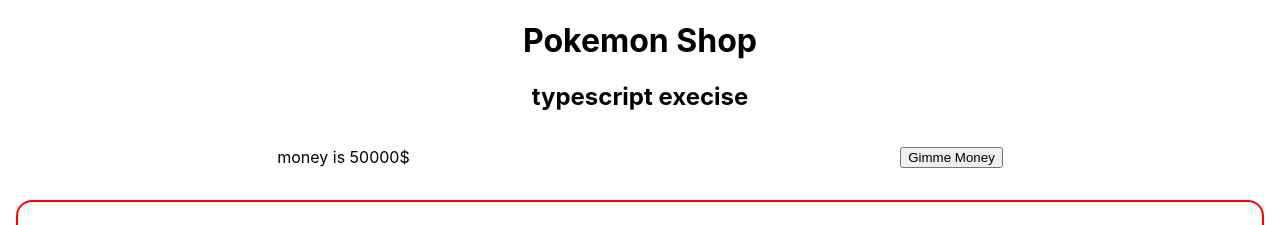
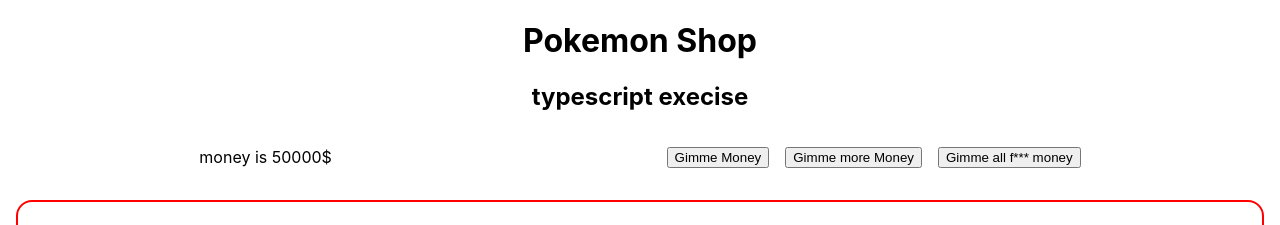
Before and after one commit to OwerHub/pokeShop-typescript-practice, a React (Create React App) app: page / in a window 1280 px wide. Shown: the top 225 px of the page. Built offline with nearby package versions, Linux system fonts and the light colour scheme; no server answers.

Commit message:
more money buttons

```diff
--- a/src/App.css
+++ b/src/App.css
@@ -48,3 +48,8 @@
   padding: 1rem 2rem;
   justify-content: space-around;
 }
+
+.buttonContainer{
+  display: flex;
+  gap: 1rem;
+}
--- a/src/components/Header.tsx
+++ b/src/components/Header.tsx
@@ -5,8 +5,8 @@
 
 export const HeaderComponent = (props: IheaderProps) => {
 
-    const moneyplus = () => {
-        props.changePrice(props.money + 100000)
+    const moneyplus = (apanage:number) => {
+        props.changePrice(props.money + apanage)
     }
 
     return (
@@ -17,7 +17,11 @@
                 <div>
                     money is {props.money}$
                 </div>
-                <button onClick={()=> moneyplus()}>Gimme Money</button>
+                <div className="buttonContainer">
+                    <button onClick={()=> moneyplus(5000)}>Gimme Money</button>
+                    <button onClick={()=> moneyplus(20000)}>Gimme more Money</button>
+                    <button onClick={()=> moneyplus(50000)}>Gimme all f*** money</button>
+                </div>
             </div>
 
         </div>
```
Also changed, not shown: src/components/PokemonCard.tsx (line endings or trailing spaces).
